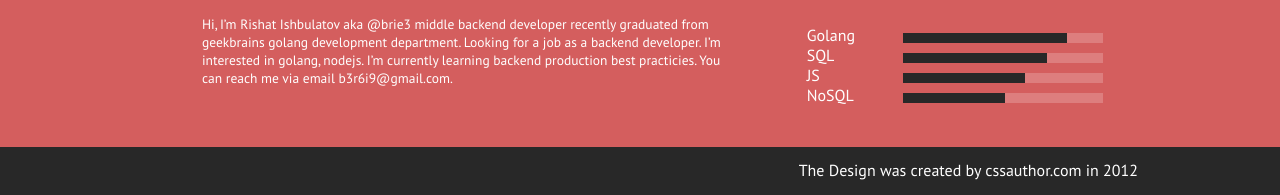
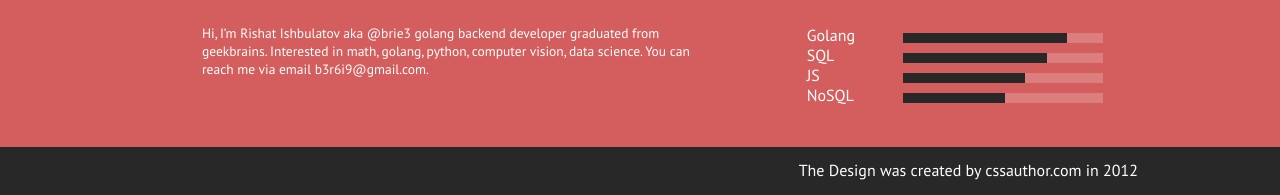
Before and after one commit to brie3/page, a plain HTML site: page index.html in a window 1280 px wide. Shown: the part 1373-1568 px from the top of the page. Drawn offline with Linux system fonts and the light colour scheme.

Commit message:
profile description renewed, styles on low fixed

```diff
--- a/css/style.css
+++ b/css/style.css
@@ -348,6 +348,11 @@ a {
   background-color: #d45e5e;
 }
 
+.footer a {
+  color: #fff;
+  text-decoration: none;
+}
+
 .footer img {
   vertical-align: middle;
   margin-right: 14px;
@@ -478,6 +483,7 @@ a {
 .footer__skills figcaption {
   font-family: ptSansR;
   margin-right: 9px;
+  min-width: 60px;
 }
 
 .footer__graph {
--- a/index.html
+++ b/index.html
@@ -59,9 +59,8 @@
                 <h2>Rishat Ishbulatov</h2>
                 <a href="#" class="footer__location"><img src="img/location.svg" alt="location">Yekaterinburg, Russia</a>
             </article>
-            <p>Hi, I’m Rishat Ishbulatov aka @brie3 middle backend developer recently graduated from geekbrains golang development department.
-                Looking for a job as a backend developer. I’m interested in golang, nodejs.
-                I’m currently learning backend production best practicies.
+            <p>Hi, I’m Rishat Ishbulatov aka @brie3 golang backend developer graduated from <a href="https://gb.ru/" target="_blank">geekbrains</a>.
+                Interested in math, golang, python, computer vision, data science.
                 You can reach me via email b3r6i9@gmail.com.</p>
             <nav class="footer__links">
                 <a href="#" class="footer__twitter"><img src="img/twitter.svg" alt="twitter">Twitter</a>
```
